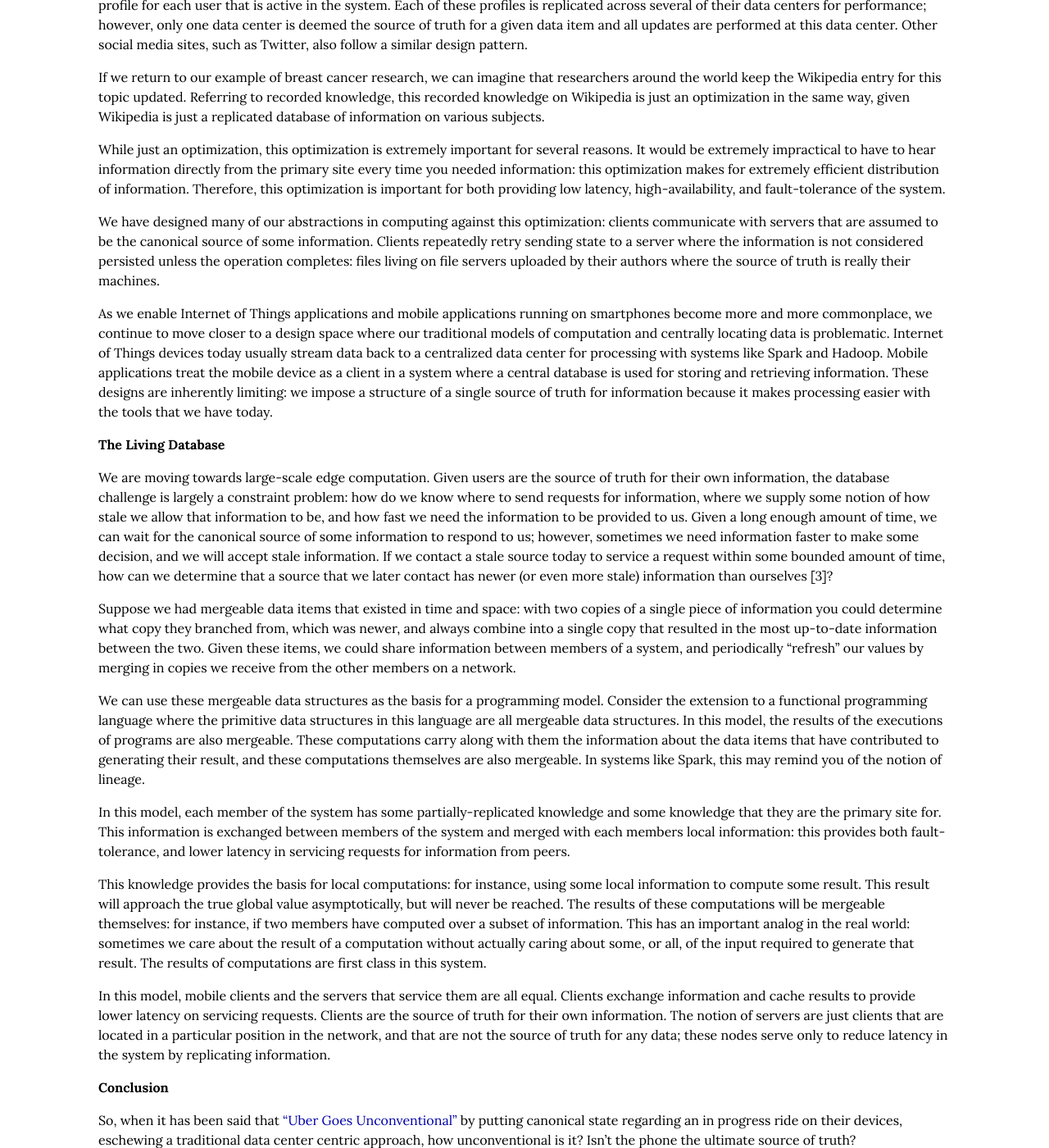
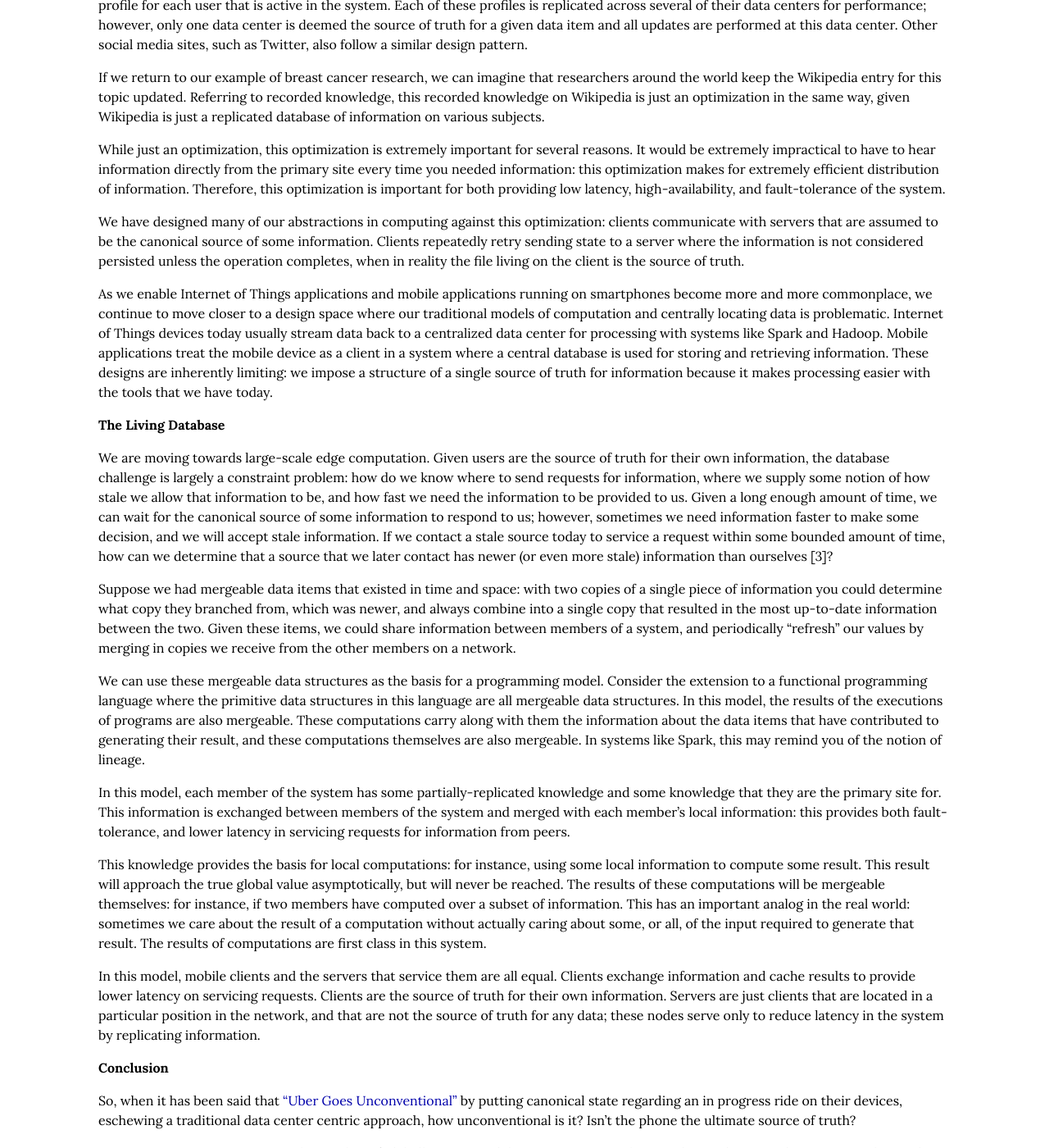
Before and after one commit to cmeiklejohn/cmeiklejohn.github.io, a Jekyll site: the page built from _posts/2015-10-27-tendency.markdown, in a window 1280 px wide and 1400 px high, scrolled down 2914 px. Shown: the whole window at 82% size. Built offline with Jekyll 4.4.1, drawn with Linux system fonts in a browser that asks for light colours; comment, search, counter and statistics services are not loaded; some of the changed text lies outside the part shown.

Commit message:
Minor tweaks.

```diff
--- a/_posts/2015-10-27-tendency.markdown
+++ b/_posts/2015-10-27-tendency.markdown
@@ -41,7 +41,7 @@
 ### Recorded Knowledge
 The first example looks at recorded knowledge in a particular field as an approximation of that knowledge in the physical world.
 
-For instance, if the leading researchers on breast cancer were to document the state-of-the-art in a book, as the document is being written it would no longer reflect the state-of-the-art.  The collective knowledge of this group is always changing, and as long as we continue to rewrite the document it will only be approaching the combined knowledge of the group.  We can think of this somewhat formally: if we had a way to view the group's knowledge as a omniscient observer and we represent that knowledge as a linear function, the recorded text would be asymptotic to function of the sum of global  knowledge.
+For instance, if the leading researchers on breast cancer were to document the state-of-the-art in a book, as the document is being written it would no longer reflect the state-of-the-art.  The collective knowledge of this group is always changing, and as long as we continue to rewrite the document it will only be approaching the combined knowledge of the group.  We can think of this somewhat formally: if we had a way to view the group's knowledge as a omniscient observer and we represent that knowledge as a linear function, the recorded text would be asymptotic to the function of the sum of global  knowledge.
 
 ### Message Passing
 Members of the same system exchange information by sending messages containing information to each other.  These messages between members of the system can be arbitrarily dropped and delayed, just like in traditional, unreliable, asynchronous networks.  We can find many analogs to these messages in the physical world: letters sent via the postal service, text messages, and telephone calls are all such examples.
@@ -59,7 +59,7 @@
 To simplify the idea of causal consistency with our original example, as each researcher learned a new piece of knowledge, the recorded text would be updated in the same order the knowledge was learned.  This is different from a weaker model where the recorded text may be updated in an arbitrary, but complete, order.
 
 ## The Database as an Optimization
-We consider the idea of a world-scale distributed system as a connected graph, where each node is a member of this system, and the primary site for some information.  The traditional database is an optimization this graph.  When you take a subgraph and reduce it to a single node in the graph what results is an overlay network consisting of databases.
+We consider the idea of a world-scale distributed system as a connected graph, where each node is a member of this system, and the primary site for some information.  The traditional database is an optimization of this graph.  When you take a subgraph and reduce it to a single node in the graph what results is an overlay network consisting of databases.
 
 Consider the following example.  If we take all of the information known by all of the people living in Japan and reduce it to a single node; similarly, we can do the same action for all of the United States, Europe, and the other countries in the world.  If we then connect each of these nodes together, the result resembles a eventually consistent, partially-replicated, geo-replicated database.
 
@@ -69,7 +69,7 @@
 
 While just an optimization, this optimization is extremely important for several reasons.  It would be extremely impractical to have to hear information directly from the primary site every time you needed information: this optimization makes for extremely efficient distribution of information.  Therefore, this optimization is important for both providing low latency, high-availability, and fault-tolerance of the system.
 
-We have designed many of our abstractions in computing against this optimization: clients communicate with servers that are assumed to be the canonical source of some information.  Clients repeatedly retry sending state to a server where the information is not considered persisted unless the operation completes: files living on file servers uploaded by their authors where the source of truth is really their machines.
+We have designed many of our abstractions in computing against this optimization: clients communicate with servers that are assumed to be the canonical source of some information.  Clients repeatedly retry sending state to a server where the information is not considered persisted unless the operation completes, when in reality the file living on the client is the source of truth.
 
 As we enable Internet of Things applications and mobile applications running on smartphones become more and more commonplace, we continue to move closer to a design space where our traditional models of computation and centrally locating data is problematic.  Internet of Things devices today usually stream data back to a centralized data center for processing with systems like Spark and Hadoop.  Mobile applications treat the mobile device as a client in a system where a central database is used for storing and retrieving information.  These designs are inherently limiting: we impose a structure of a single source of truth for information because it makes processing easier with the tools that we have today.
 
@@ -80,11 +80,11 @@
 
 We can use these mergeable data structures as the basis for a programming model.  Consider the extension to a functional programming language where the primitive data structures in this language are all mergeable data structures.  In this model, the results of the executions of programs are also mergeable.  These computations carry along with them the information about the data items that have contributed to generating their result, and these computations themselves are also mergeable.  In systems like Spark, this may remind you of the notion of lineage.
 
-In this model, each member of the system has some partially-replicated knowledge and some knowledge that they are the primary site for.  This information is exchanged between members of the system and merged with each members local information: this provides both fault-tolerance, and lower latency in servicing requests for information from peers.
+In this model, each member of the system has some partially-replicated knowledge and some knowledge that they are the primary site for.  This information is exchanged between members of the system and merged with each member's local information: this provides both fault-tolerance, and lower latency in servicing requests for information from peers.
 
 This knowledge provides the basis for local computations: for instance, using some local information to compute some result.  This result will approach the true global value asymptotically, but will never be reached.  The results of these computations will be mergeable themselves: for instance, if two members have computed over a subset of information.  This has an important analog in the real world: sometimes we care about the result of a computation without actually caring about some, or all, of the input required to generate that result.  The results of computations are first class in this system.
 
-In this model, mobile clients and the servers that service them are all equal.  Clients exchange information and cache results to provide lower latency on servicing requests.  Clients are the source of truth for their own information. The notion of servers are just clients that are located in a particular position in the network, and that are not the source of truth for any data; these nodes serve only to reduce latency in the system by replicating information.
+In this model, mobile clients and the servers that service them are all equal.  Clients exchange information and cache results to provide lower latency on servicing requests.  Clients are the source of truth for their own information. Servers are just clients that are located in a particular position in the network, and that are not the source of truth for any data; these nodes serve only to reduce latency in the system by replicating information.
 
 ## Conclusion
 So, when it has been said that ["Uber Goes Unconventional"](http://highscalability.com/blog/2015/9/21/uber-goes-unconventional-using-driver-phones-as-a-backup-dat.html) by putting canonical state regarding an in progress ride on their devices, eschewing a traditional data center centric approach, how unconventional is it?  Isn't the phone the ultimate source of truth?
@@ -93,7 +93,7 @@
 
 In emerging countries, there still exist a number of devices that transmit data between members using USB devices, sneakernet techniques, and peer to peer communication.  It will most likely be a long time before these devices are connected directly via the public internet, and we must provide computation models that allow for connected devices to communicate with each other and compute a result over some notion of shared data.
 
-The future is in our hands.  Can we build computational abstractions that allow devices to communicate peer-to-peer, acknowledging the true source of truth for a particular piece of information and scale to the amount of information that exists, not only between all computers in a planetary-scale distributed system, but all entities in the universe.
+The future is in our hands.  Can we build computational abstractions that allow devices to communicate peer-to-peer, acknowledging the true source of truth for a particular piece of information and scale to the amount of information that exists, not only between all computers in a planetary-scale distributed system, but all entities in the universe?
 
 I welcome your feedback!
 
```
Also changed, not shown: other parts of _posts/2015-10-27-tendency.markdown (+2 -2 lines).
